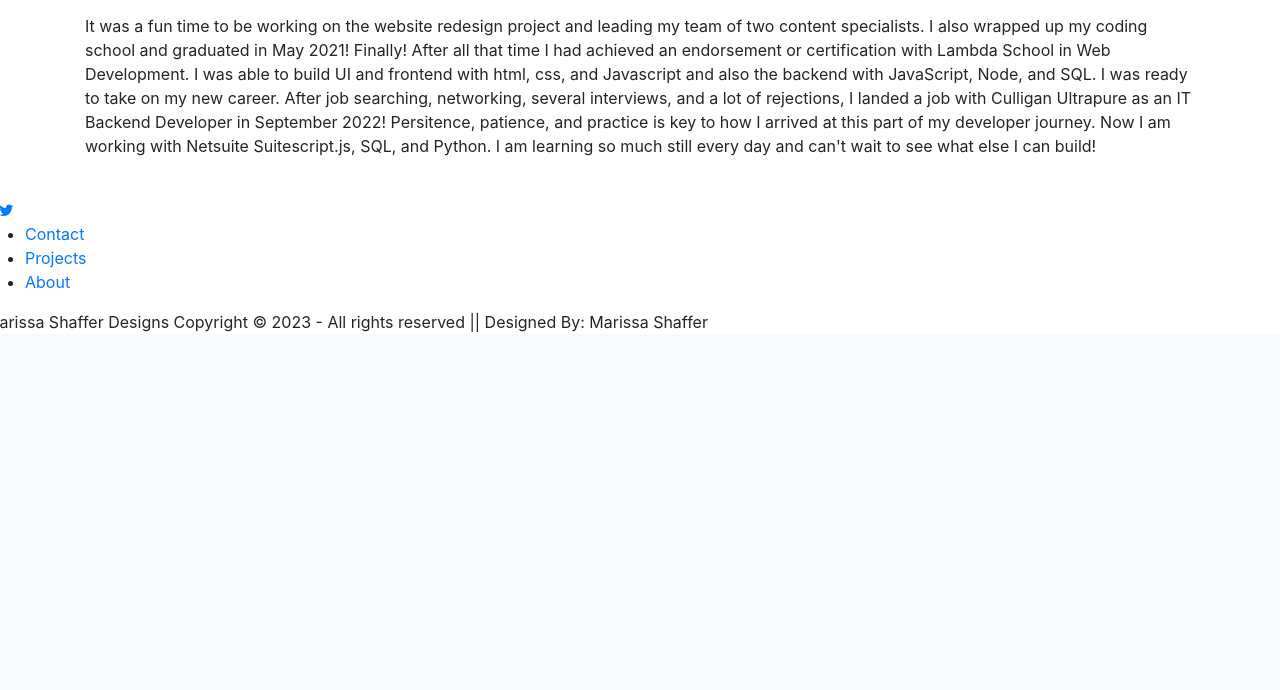
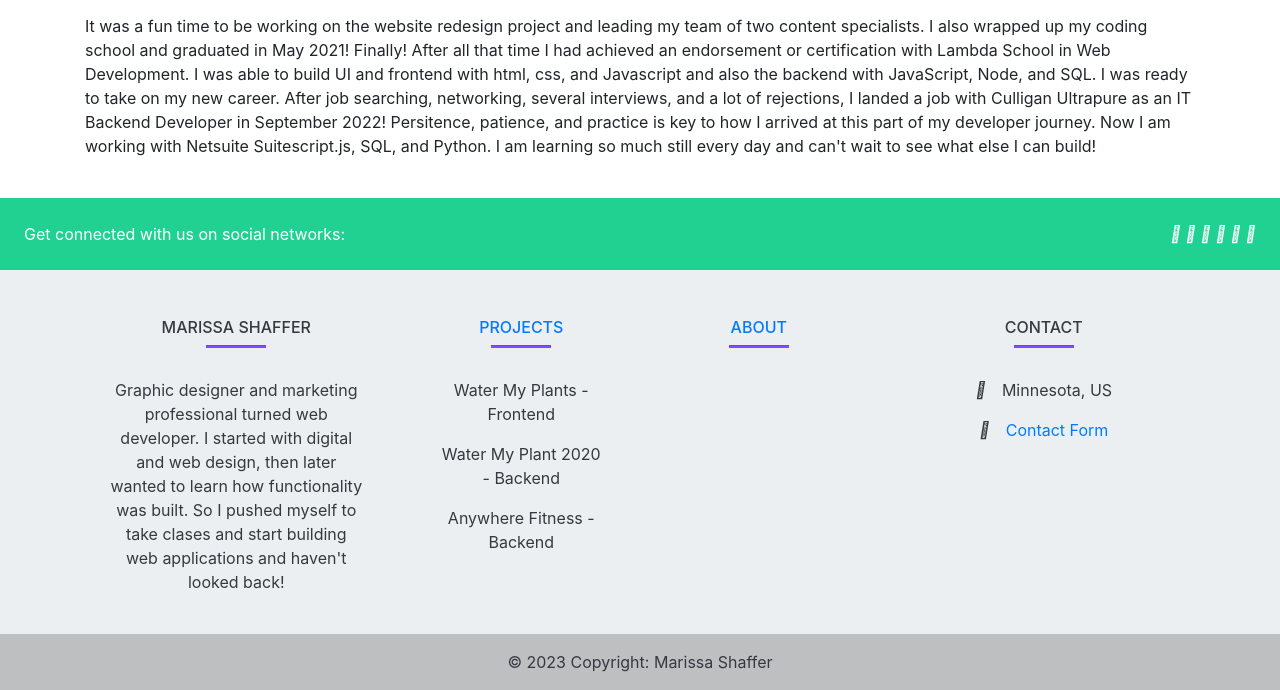
Before and after one commit to marissa-shaffer/final-cs50p-project, a Flask app: page /about in a window 1280 px wide. Shown: the part 1122-1812 px from the top of the page. Before the commit the page ends 1454 px from the top, so only its background shows below. Run offline with Flask 2, Linux system fonts and the light colour scheme; parts of the project's set-up code (start-up, migrations or seed data) failed here and were passed over; some libraries are stand-ins or nearby versions.

Commit message:
New footed design

```diff
--- a/api/templates/base.html
+++ b/api/templates/base.html
@@ -48,25 +48,127 @@
     integrity="sha384-JjSmVgyd0p3pXB1rRibZUAYoIIy6OrQ6VrjIEaFf/nJGzIxFDsf4x0xIM+B07jRM"
     crossorigin="anonymous"></script>
 </body>
-<footer>
-  <div class="footer">
-    <div class="row">
-      <a href="#"><i class="fa fa-linkedin"></i></a>
-      <a href="#"><i class="fa fa-twitter"></i></a>
+
+<!-- Footer -->
+<footer
+class="text-center text-lg-start text-dark"
+style="background-color: #ECEFF1"
+>
+<!-- Section: Social media -->
+<section
+   class="d-flex justify-content-between p-4 text-white"
+   style="background-color: #21D192"
+   >
+<!-- Left -->
+<div class="me-5">
+<span>Get connected with us on social networks:</span>
 </div>
+<!-- Left -->
 
-    <div class="row">
-      <ul>
-        <li><a href="https://final-cs50p-project.vercel.app/contact">Contact</a></li>
-        <li><a href="https://final-cs50p-project.vercel.app/projects">Projects</a></li>
-        <li><a href="https://final-cs50p-project.vercel.app/about">About</a></li>
-      </ul>
+<!-- Right -->
+<div>
+<a href="" class="text-white me-4">
+<i class="fab fa-facebook-f"></i>
+</a>
+<a href="" class="text-white me-4">
+<i class="fab fa-twitter"></i>
+</a>
+<a href="" class="text-white me-4">
+<i class="fab fa-google"></i>
+</a>
+<a href="" class="text-white me-4">
+<i class="fab fa-instagram"></i>
+</a>
+<a href="" class="text-white me-4">
+<i class="fab fa-linkedin"></i>
+</a>
+<a href="" class="text-white me-4">
+<i class="fab fa-github"></i>
+</a>
 </div>
+<!-- Right -->
+</section>
+<!-- Section: Social media -->
 
-    <div class="row">
-      Marissa Shaffer Designs Copyright © 2023 - All rights reserved || Designed By: Marissa Shaffer
+    <!-- Section: Links  -->
+    <section class="">
+      <div class="container text-center text-md-start mt-5">
+        <!-- Grid row -->
+        <div class="row mt-3">
+          <!-- Grid column -->
+          <div class="col-md-3 col-lg-4 col-xl-3 mx-auto mb-4">
+            <!-- Content -->
+            <h6 class="text-uppercase fw-bold">Marissa Shaffer</h6>
+            <hr
+                class="mb-4 mt-0 d-inline-block mx-auto"
+                style="width: 60px; background-color: #7c4dff; height: 2px"
+                />
+            <p>
+              Graphic designer and marketing professional turned web developer. I started with digital and web design, then later wanted to learn how functionality was built. So I pushed myself to take clases and start building web applications and haven't looked back!
+            </p>
           </div>
+          <!-- Grid column -->
+
+          <!-- Grid column -->
+          <div class="col-md-2 col-lg-2 col-xl-2 mx-auto mb-4">
+            <!-- Links -->
+            <h6 class="text-uppercase fw-bold"><a href="https://final-cs50p-project.vercel.app/projects">Projects</a></h6>
+            <hr
+                class="mb-4 mt-0 d-inline-block mx-auto"
+                style="width: 60px; background-color: #7c4dff; height: 2px"
+                />
+            <p>
+              <a href="https://water-my-plants-6.netlify.app/" class="text-dark">Water My Plants - Frontend</a>
+            </p>
+            <p>
+              <a href="https://github.com/Water-My-Plant-2020/Back-End" class="text-dark">Water My Plant 2020 - Backend</a>
+            </p>
+            <p>
+              <a href="https://github.com/Anywherefitnesstt86/back-end" class="text-dark">Anywhere Fitness - Backend</a>
+            </p>
+            </p>
           </div>
+          <!-- Grid column -->
+
+          <!-- Grid column -->
+          <div class="col-md-3 col-lg-2 col-xl-2 mx-auto mb-4">
+            <!-- Links -->
+            <h6 class="text-uppercase fw-bold"><a href="https://final-cs50p-project.vercel.app/about">About</a></h6>
+            <hr
+                class="mb-4 mt-0 d-inline-block mx-auto"
+                style="width: 60px; background-color: #7c4dff; height: 2px"
+                />
+          </div>
+          <!-- Grid column -->
+
+          <!-- Grid column -->
+          <div class="col-md-4 col-lg-3 col-xl-3 mx-auto mb-md-0 mb-4">
+            <!-- Links -->
+            <h6 class="text-uppercase fw-bold">Contact</h6>
+            <hr
+                class="mb-4 mt-0 d-inline-block mx-auto"
+                style="width: 60px; background-color: #7c4dff; height: 2px"
+                />
+            <p><i class="fas fa-home mr-3"></i>Minnesota, US</p>
+            <p><i class="fas fa-envelope mr-3"></i><a href="https://final-cs50p-project.vercel.app/contact">Contact Form</a></p>
+          </div>
+          <!-- Grid column -->
+        </div>
+        <!-- Grid row -->
+      </div>
+    </section>
+    <!-- Section: Links  -->
+
+    <!-- Copyright -->
+    <div
+         class="text-center p-3"
+         style="background-color: rgba(0, 0, 0, 0.2)"
+         >
+      © 2023 Copyright:
+      <a class="text-dark">Marissa Shaffer</a
+        >
+    </div>
+    <!-- Copyright -->
   </footer>
-
+  <!-- Footer -->
 </html>
```
Lines whose indentation alone changed are shown as unchanged.
